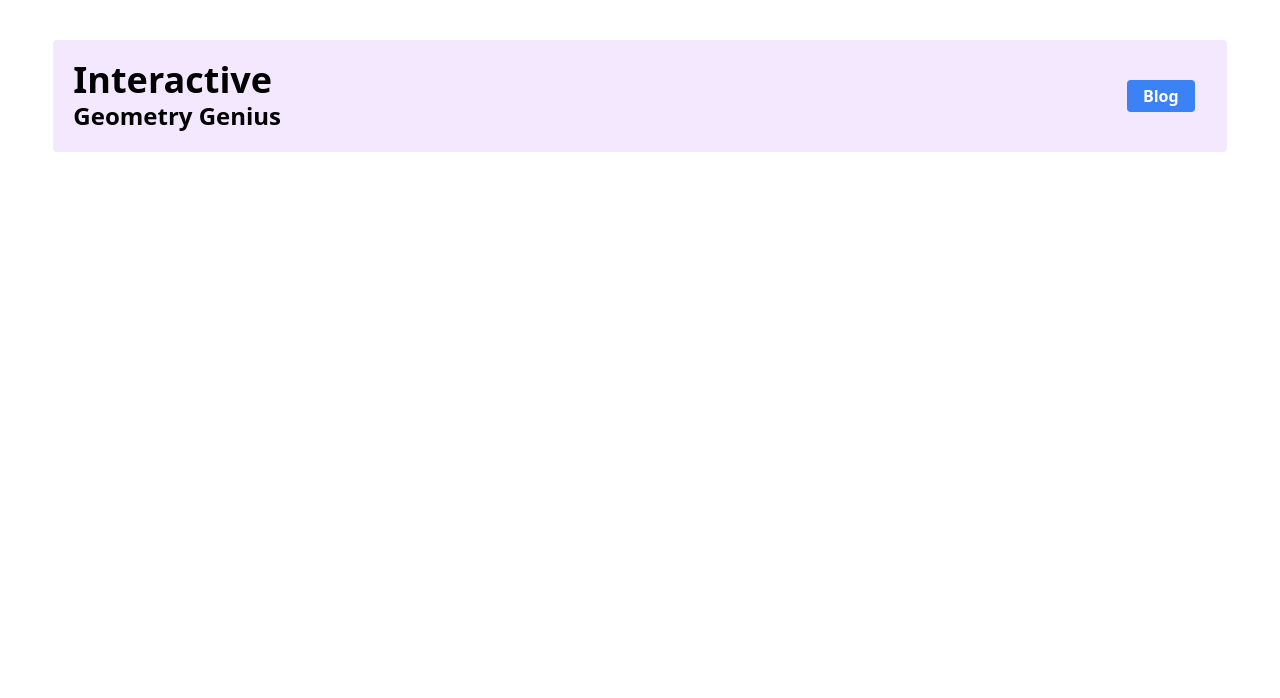
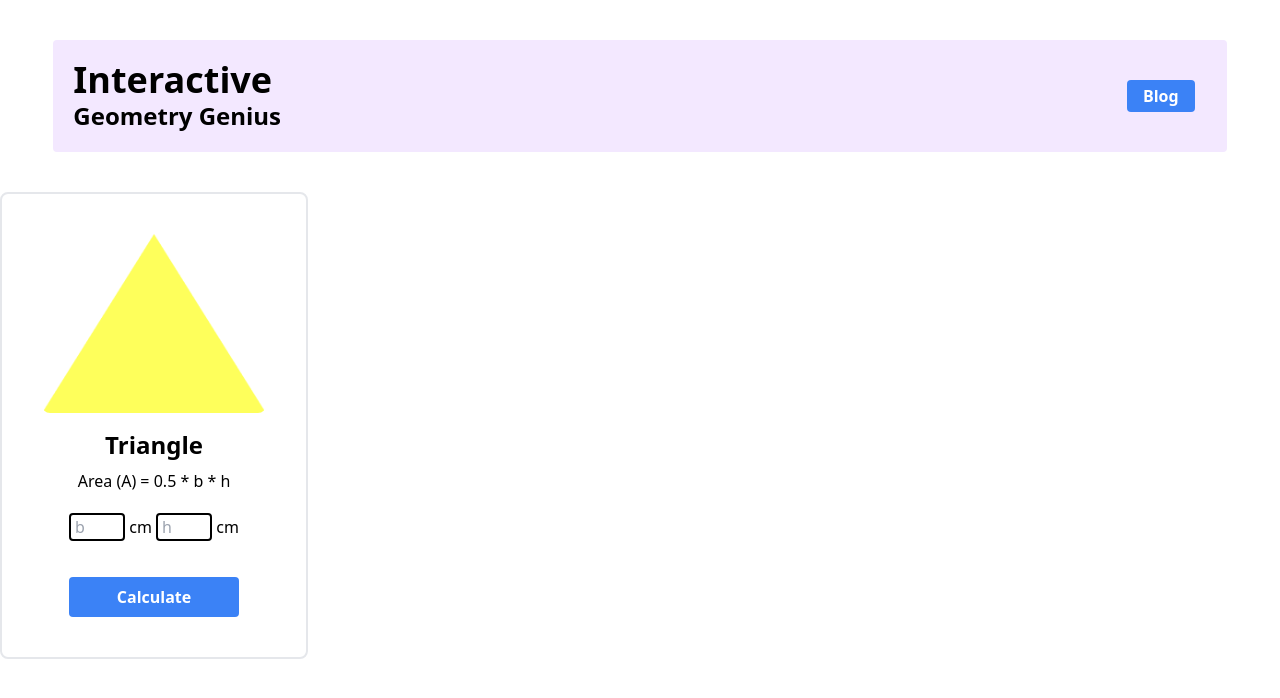
Before and after one commit to mahdee18/geometry-genius, a plain HTML site: page index.html in a window 1280 px wide. Drawn offline with nearby package versions, Linux system fonts and the light colour scheme.

Commit message:
Triangle Card Commit

```diff
--- a/index.html
+++ b/index.html
@@ -4,6 +4,7 @@
 <head>
     <meta charset="UTF-8">
     <meta name="viewport" content="width=device-width, initial-scale=1.0">
+    <title>Geometry -Genius</title>
     <script src="https://cdn.tailwindcss.com"></script>
 </head>
 
@@ -20,6 +21,27 @@
     </header>
     <!-- Header Section End -->
 
+
+    <!-- Card Section Start -->
+    <main>
+        <div class="container mx-auto mt-10">
+            <div class=" grid grid-cols-1 md:grid-cols-2 lg:grid-cols-4 gap-4">
+                <div class="bg-white rounded-lg p-10 text-center border-2 border-gray">
+                    <img class="w-full rounded-lg mb-4" src="./images/triangle.png" alt="Triangle">
+                    <h2 class="text-2xl font-bold mb-2">Triangle</h2>
+                    <p>Area (A) = 0.5 * b * h</p>
+                    <div class="my-5"><input class="w-3/12 border-2 border-black rounded pl-1" placeholder="b"
+                            type="text"> cm <input type="text" class="w-3/12 border-2 border-black rounded pl-1"
+                            placeholder="h"> cm</div>
+                    <button
+                        class="bg-blue-500 hover:bg-blue-700 text-white font-bold py-2 px-12 rounded mt-4 mx-auto">Calculate</button>
+                </div>
+
+            </div>
+        </div>
+    </main>
+    <!-- Card Section End -->
+
     <script src="./js/script.js"></script>
 </body>
 
```
